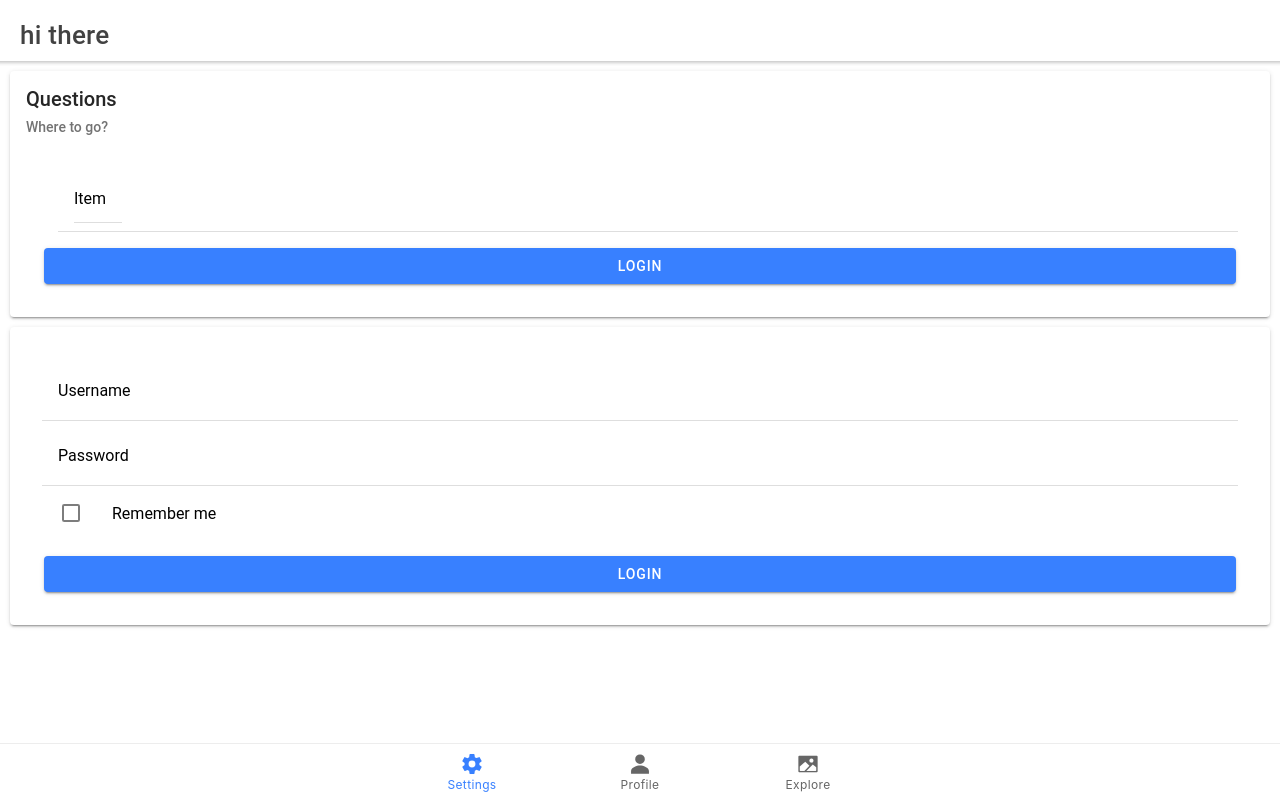
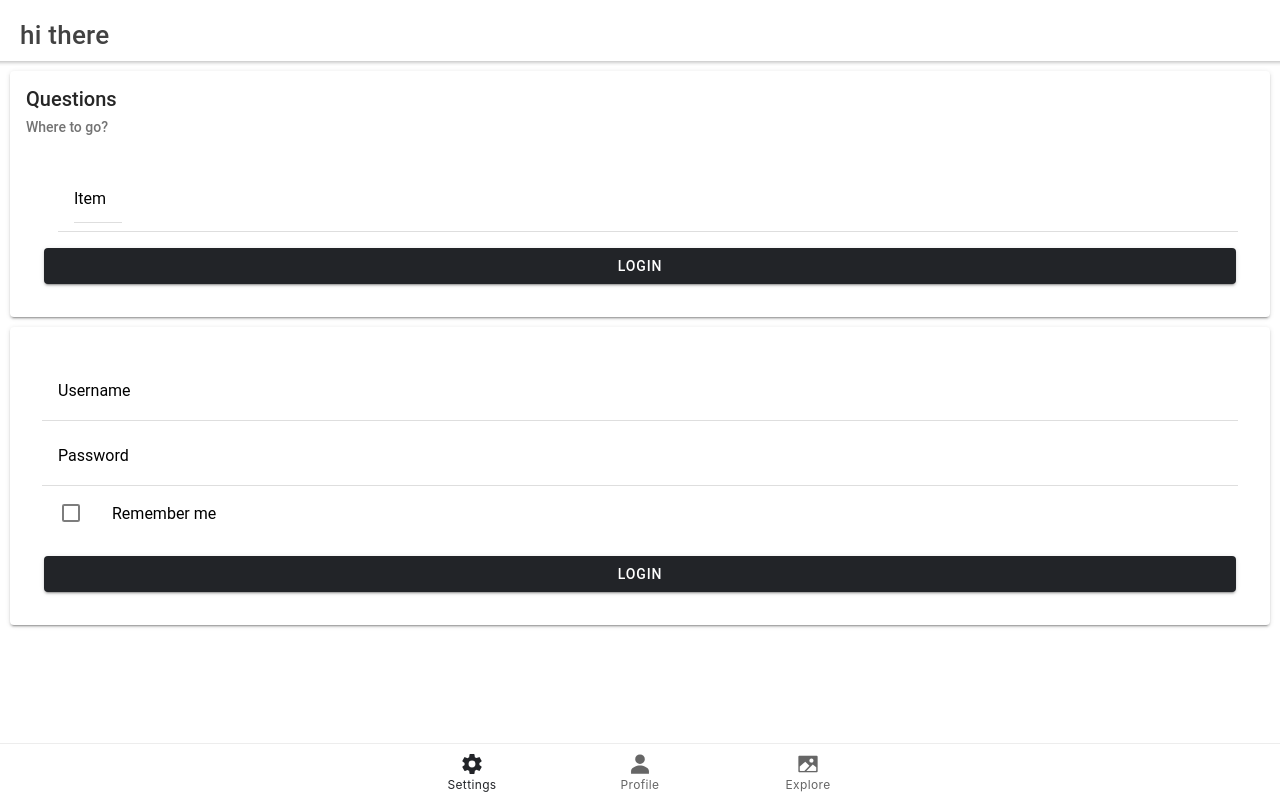
Before and after one commit to artichokecreativepdx/react-travel-app, a React (Create React App) app: page /tab1 in a window 1280 px wide. Built offline with nearby package versions, Linux system fonts and the light colour scheme.

Commit message:
commit on front-end-testing

```diff
--- a/src/App.js
+++ b/src/App.js
@@ -27,6 +27,10 @@
 import '@ionic/react/css/text-transformation.css';
 import '@ionic/react/css/flex-utils.css';
 import '@ionic/react/css/display.css';
+
+/* Theme variables */
+import './theme/variables.css';
+
 function App() {
   return (
     <IonApp>
--- /dev/null
+++ b/src/theme/variables.css
@@ -0,0 +1,236 @@
+/* Ionic Variables and Theming. For more info, please see:
+http://ionicframework.com/docs/theming/ */
+
+/** Ionic CSS Variables **/
+:root {
+    /** primary **/
+    --ion-color-primary: #222428;
+    --ion-color-primary-rgb: 34, 36, 40;
+    --ion-color-primary-contrast: #ffffff;
+    --ion-color-primary-contrast-rgb: 255, 255, 255;
+    --ion-color-primary-shade: #1e2023;
+    --ion-color-primary-tint: #383a3e;
+
+    /** secondary **/
+    --ion-color-secondary: #3dc2ff;
+    --ion-color-secondary-rgb: 61, 194, 255;
+    --ion-color-secondary-contrast: #ffffff;
+    --ion-color-secondary-contrast-rgb: 255, 255, 255;
+    --ion-color-secondary-shade: #36abe0;
+    --ion-color-secondary-tint: #50c8ff;
+
+    /** tertiary **/
+    --ion-color-tertiary: #5260ff;
+    --ion-color-tertiary-rgb: 82, 96, 255;
+    --ion-color-tertiary-contrast: #ffffff;
+    --ion-color-tertiary-contrast-rgb: 255, 255, 255;
+    --ion-color-tertiary-shade: #4854e0;
+    --ion-color-tertiary-tint: #6370ff;
+
+    /** success **/
+    --ion-color-success: #2dd36f;
+    --ion-color-success-rgb: 45, 211, 111;
+    --ion-color-success-contrast: #ffffff;
+    --ion-color-success-contrast-rgb: 255, 255, 255;
+    --ion-color-success-shade: #28ba62;
+    --ion-color-success-tint: #42d77d;
+
+    /** warning **/
+    --ion-color-warning: #ffc409;
+    --ion-color-warning-rgb: 255, 196, 9;
+    --ion-color-warning-contrast: #000000;
+    --ion-color-warning-contrast-rgb: 0, 0, 0;
+    --ion-color-warning-shade: #e0ac08;
+    --ion-color-warning-tint: #ffca22;
+
+    /** danger **/
+    --ion-color-danger: #eb445a;
+    --ion-color-danger-rgb: 235, 68, 90;
+    --ion-color-danger-contrast: #ffffff;
+    --ion-color-danger-contrast-rgb: 255, 255, 255;
+    --ion-color-danger-shade: #cf3c4f;
+    --ion-color-danger-tint: #ed576b;
+
+    /** dark **/
+    --ion-color-dark: #222428;
+    --ion-color-dark-rgb: 34, 36, 40;
+    --ion-color-dark-contrast: #ffffff;
+    --ion-color-dark-contrast-rgb: 255, 255, 255;
+    --ion-color-dark-shade: #1e2023;
+    --ion-color-dark-tint: #383a3e;
+
+    /** medium **/
+    --ion-color-medium: #92949c;
+    --ion-color-medium-rgb: 146, 148, 156;
+    --ion-color-medium-contrast: #ffffff;
+    --ion-color-medium-contrast-rgb: 255, 255, 255;
+    --ion-color-medium-shade: #808289;
+    --ion-color-medium-tint: #9d9fa6;
+
+    /** light **/
+    --ion-color-light: #f4f5f8;
+    --ion-color-light-rgb: 244, 245, 248;
+    --ion-color-light-contrast: #000000;
+    --ion-color-light-contrast-rgb: 0, 0, 0;
+    --ion-color-light-shade: #d7d8da;
+    --ion-color-light-tint: #f5f6f9;
+  }
+
+  @media (prefers-color-scheme: dark) {
+    /*
+     * Dark Colors
+     * -------------------------------------------
+     */
+
+    body {
+      --ion-color-primary: #f4f5f8;
+      --ion-color-primary-rgb: 244, 245, 248;
+      --ion-color-primary-contrast: #000000;
+      --ion-color-primary-contrast-rgb: 0, 0, 0;
+      --ion-color-primary-shade: #d7d8da;
+      --ion-color-primary-tint: #f5f6f9;
+
+      --ion-color-secondary: #50c8ff;
+      --ion-color-secondary-rgb: 80,200,255;
+      --ion-color-secondary-contrast: #ffffff;
+      --ion-color-secondary-contrast-rgb: 255,255,255;
+      --ion-color-secondary-shade: #46b0e0;
+      --ion-color-secondary-tint: #62ceff;
+
+      --ion-color-tertiary: #6a64ff;
+      --ion-color-tertiary-rgb: 106,100,255;
+      --ion-color-tertiary-contrast: #ffffff;
+      --ion-color-tertiary-contrast-rgb: 255,255,255;
+      --ion-color-tertiary-shade: #5d58e0;
+      --ion-color-tertiary-tint: #7974ff;
+
+      --ion-color-success: #2fdf75;
+      --ion-color-success-rgb: 47,223,117;
+      --ion-color-success-contrast: #000000;
+      --ion-color-success-contrast-rgb: 0,0,0;
+      --ion-color-success-shade: #29c467;
+      --ion-color-success-tint: #44e283;
+
+      --ion-color-warning: #ffd534;
+      --ion-color-warning-rgb: 255,213,52;
+      --ion-color-warning-contrast: #000000;
+      --ion-color-warning-contrast-rgb: 0,0,0;
+      --ion-color-warning-shade: #e0bb2e;
+      --ion-color-warning-tint: #ffd948;
+
+      --ion-color-danger: #ff4961;
+      --ion-color-danger-rgb: 255,73,97;
+      --ion-color-danger-contrast: #ffffff;
+      --ion-color-danger-contrast-rgb: 255,255,255;
+      --ion-color-danger-shade: #e04055;
+      --ion-color-danger-tint: #ff5b71;
+
+      --ion-color-dark: #f4f5f8;
+      --ion-color-dark-rgb: 244,245,248;
+      --ion-color-dark-contrast: #000000;
+      --ion-color-dark-contrast-rgb: 0,0,0;
+      --ion-color-dark-shade: #d7d8da;
+      --ion-color-dark-tint: #f5f6f9;
+
+      --ion-color-medium: #989aa2;
+      --ion-color-medium-rgb: 152,154,162;
+      --ion-color-medium-contrast: #000000;
+      --ion-color-medium-contrast-rgb: 0,0,0;
+      --ion-color-medium-shade: #86888f;
+      --ion-color-medium-tint: #a2a4ab;
+
+      --ion-color-light: #222428;
+      --ion-color-light-rgb: 34,36,40;
+      --ion-color-light-contrast: #ffffff;
+      --ion-color-light-contrast-rgb: 255,255,255;
+      --ion-color-light-shade: #1e2023;
+      --ion-color-light-tint: #383a3e;
+    }
+
+    /*
+     * iOS Dark Theme
+     * -------------------------------------------
+     */
+
+    .ios body {
+      --ion-background-color: #000000;
+      --ion-background-color-rgb: 0,0,0;
+
+      --ion-text-color: #ffffff;
+      --ion-text-color-rgb: 255,255,255;
+
+      --ion-color-step-50: #0d0d0d;
+      --ion-color-step-100: #1a1a1a;
+      --ion-color-step-150: #262626;
+      --ion-color-step-200: #333333;
+      --ion-color-step-250: #404040;
+      --ion-color-step-300: #4d4d4d;
+      --ion-color-step-350: #595959;
+      --ion-color-step-400: #666666;
+      --ion-color-step-450: #737373;
+      --ion-color-step-500: #808080;
+      --ion-color-step-550: #8c8c8c;
+      --ion-color-step-600: #999999;
+      --ion-color-step-650: #a6a6a6;
+      --ion-color-step-700: #b3b3b3;
+      --ion-color-step-750: #bfbfbf;
+      --ion-color-step-800: #cccccc;
+      --ion-color-step-850: #d9d9d9;
+      --ion-color-step-900: #e6e6e6;
+      --ion-color-step-950: #f2f2f2;
+
+      --ion-item-background: #000000;
+
+      --ion-card-background: #1c1c1d;
+    }
+
+    .ios ion-modal {
+      --ion-background-color: var(--ion-color-step-100);
+      --ion-toolbar-background: var(--ion-color-step-150);
+      --ion-toolbar-border-color: var(--ion-color-step-250);
+    }
+
+
+    /*
+     * Material Design Dark Theme
+     * -------------------------------------------
+     */
+
+    .md body {
+      --ion-background-color: #121212;
+      --ion-background-color-rgb: 18,18,18;
+
+      --ion-text-color: #ffffff;
+      --ion-text-color-rgb: 255,255,255;
+
+      --ion-border-color: #222222;
+
+      --ion-color-step-50: #1e1e1e;
+      --ion-color-step-100: #2a2a2a;
+      --ion-color-step-150: #363636;
+      --ion-color-step-200: #414141;
+      --ion-color-step-250: #4d4d4d;
+      --ion-color-step-300: #595959;
+      --ion-color-step-350: #656565;
+      --ion-color-step-400: #717171;
+      --ion-color-step-450: #7d7d7d;
+      --ion-color-step-500: #898989;
+      --ion-color-step-550: #949494;
+      --ion-color-step-600: #a0a0a0;
+      --ion-color-step-650: #acacac;
+      --ion-color-step-700: #b8b8b8;
+      --ion-color-step-750: #c4c4c4;
+      --ion-color-step-800: #d0d0d0;
+      --ion-color-step-850: #dbdbdb;
+      --ion-color-step-900: #e7e7e7;
+      --ion-color-step-950: #f3f3f3;
+
+      --ion-item-background: #1e1e1e;
+
+      --ion-toolbar-background: #1f1f1f;
+
+      --ion-tab-bar-background: #1f1f1f;
+
+      --ion-card-background: #1e1e1e;
+    }
+  }
```
